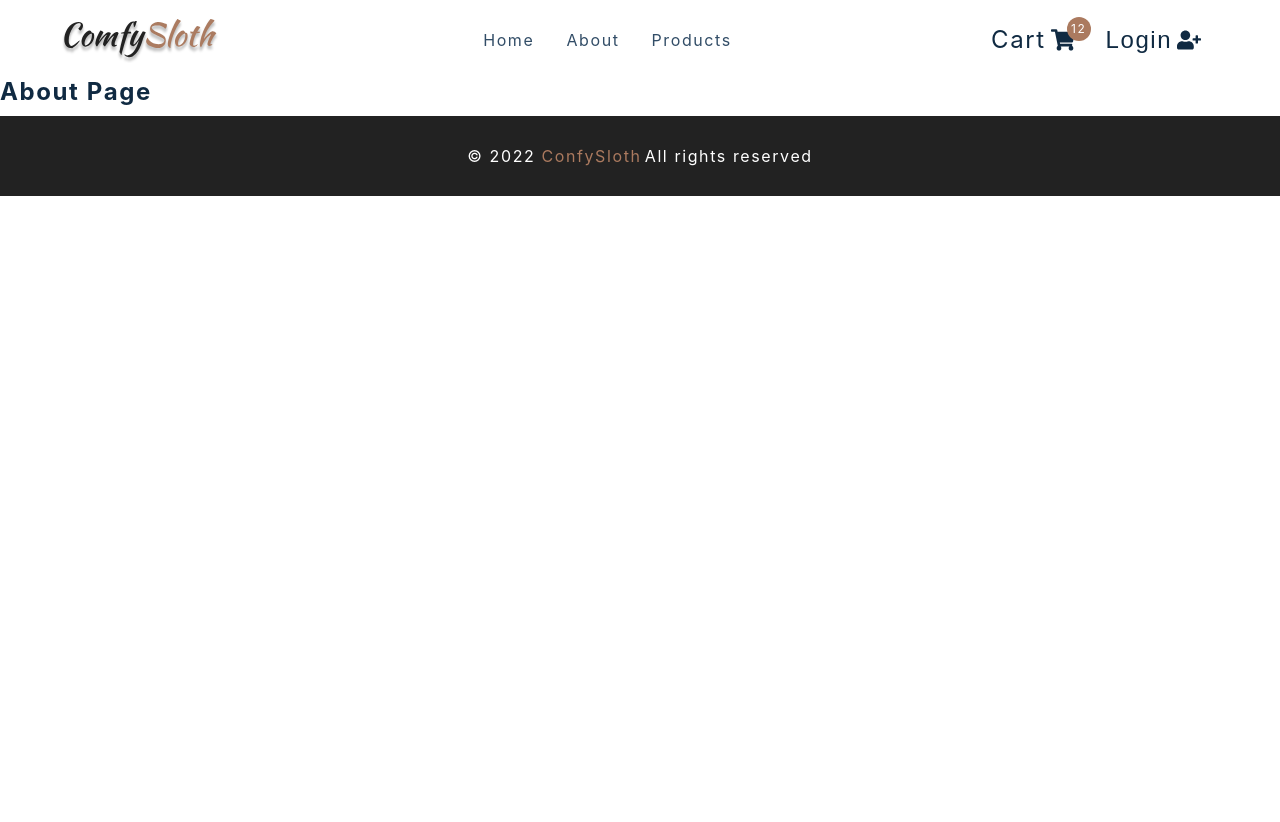
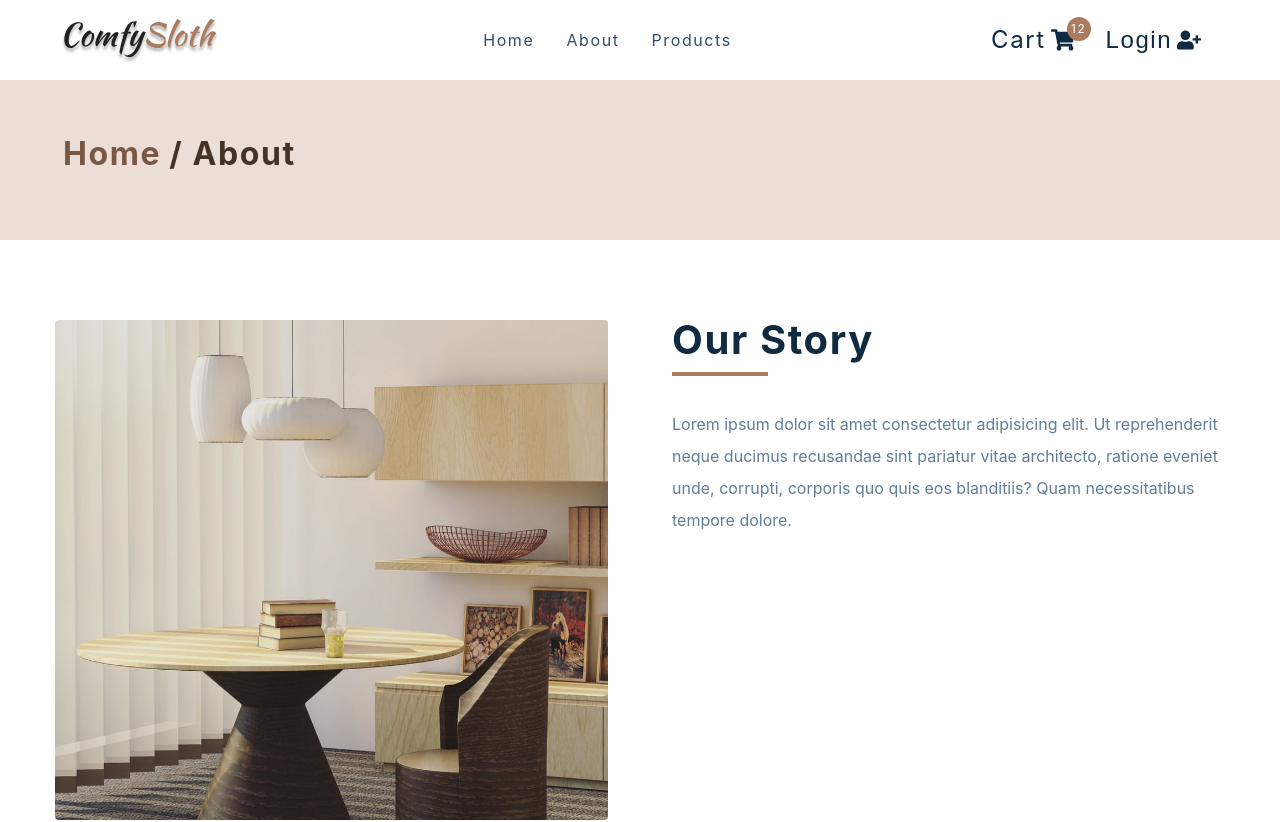
Before and after one commit to lucianomuniz/confy-store, a React (Create React App) app: page /about in a window 1280 px wide. Shown: the top 822 px of the page. Before the commit the page ends 800 px from the top, so only its background shows below. Built offline with nearby package versions, Linux system fonts and the light colour scheme; the HTML template or start-up script is replaced by a standard one.

Commit message:
added about and checkout pages

```diff
--- a/src/components/PageHero.js
+++ b/src/components/PageHero.js
@@ -1,8 +1,16 @@
 import styled from 'styled-components';
 import { Link } from 'react-router-dom';
 
-const PageHero = () => {
-  return <h4>page hero</h4>;
+const PageHero = ({ title }) => {
+  return (
+    <Wrapper>
+      <div className='section-center'>
+        <h3>
+          <Link to='/'>Home</Link>/ {title}
+        </h3>
+      </div>
+    </Wrapper>
+  );
 };
 
 const Wrapper = styled.section`
--- a/src/pages/AboutPage.js
+++ b/src/pages/AboutPage.js
@@ -4,7 +4,26 @@
 import aboutImg from '../assets/hero-bcg.jpeg';
 
 const AboutPage = () => {
-  return <h4>about page</h4>;
+  return (
+    <main>
+      <PageHero title='About' />
+      <Wrapper className='page section section-center'>
+        <img src={aboutImg} alt='nice desk' />
+        <article>
+          <div className='title'>
+            <h2>our story</h2>
+            <div className='underline'></div>
+          </div>
+          <p>
+            Lorem ipsum dolor sit amet consectetur adipisicing elit. Ut
+            reprehenderit neque ducimus recusandae sint pariatur vitae
+            architecto, ratione eveniet unde, corrupti, corporis quo quis eos
+            blanditiis? Quam necessitatibus tempore dolore.
+          </p>
+        </article>
+      </Wrapper>
+    </main>
+  );
 };
 
 const Wrapper = styled.section`
--- a/src/pages/CheckoutPage.js
+++ b/src/pages/CheckoutPage.js
@@ -5,7 +5,14 @@
 import { Link } from 'react-router-dom';
 
 const CheckoutPage = () => {
-  return <h4>checkout page</h4>;
+  return (
+    <main>
+      <PageHero title='checkout' />
+      <Wrapper className='page'>
+        <h1>checkout here</h1>
+      </Wrapper>
+    </main>
+  );
 };
 
 const Wrapper = styled.div``;
--- a/src/pages/ErrorPage.js
+++ b/src/pages/ErrorPage.js
@@ -2,7 +2,17 @@
 import { Link } from 'react-router-dom';
 
 const ErrorPage = () => {
-  return <h4>error page</h4>;
+  return (
+    <Wrapper className='page-100'>
+      <section>
+        <h1>404</h1>
+        <h3>Sorry, the page you tried cannot be found</h3>
+        <Link to='/' className='btn'>
+          back home
+        </Link>
+      </section>
+    </Wrapper>
+  );
 };
 
 const Wrapper = styled.main`
```
